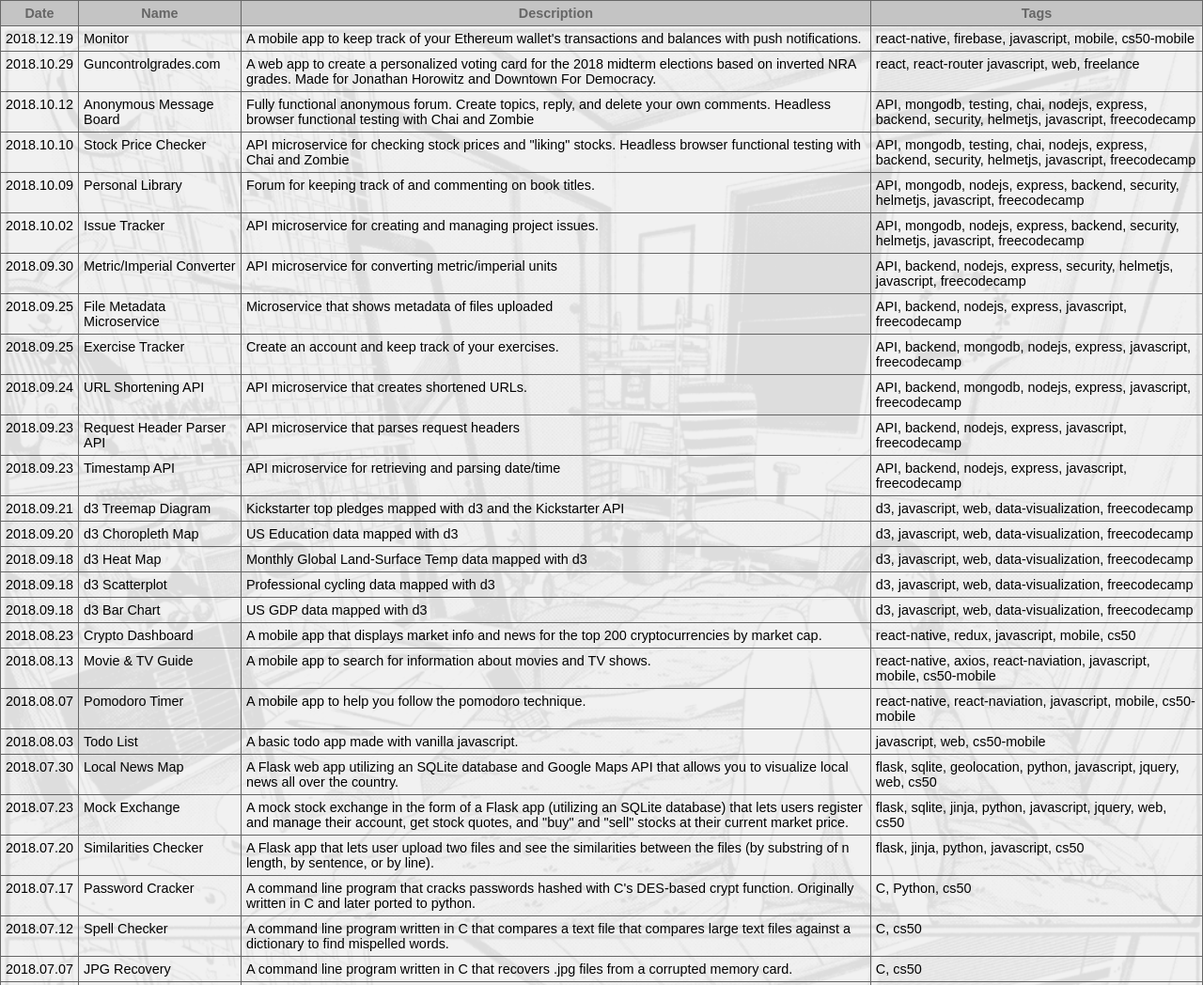
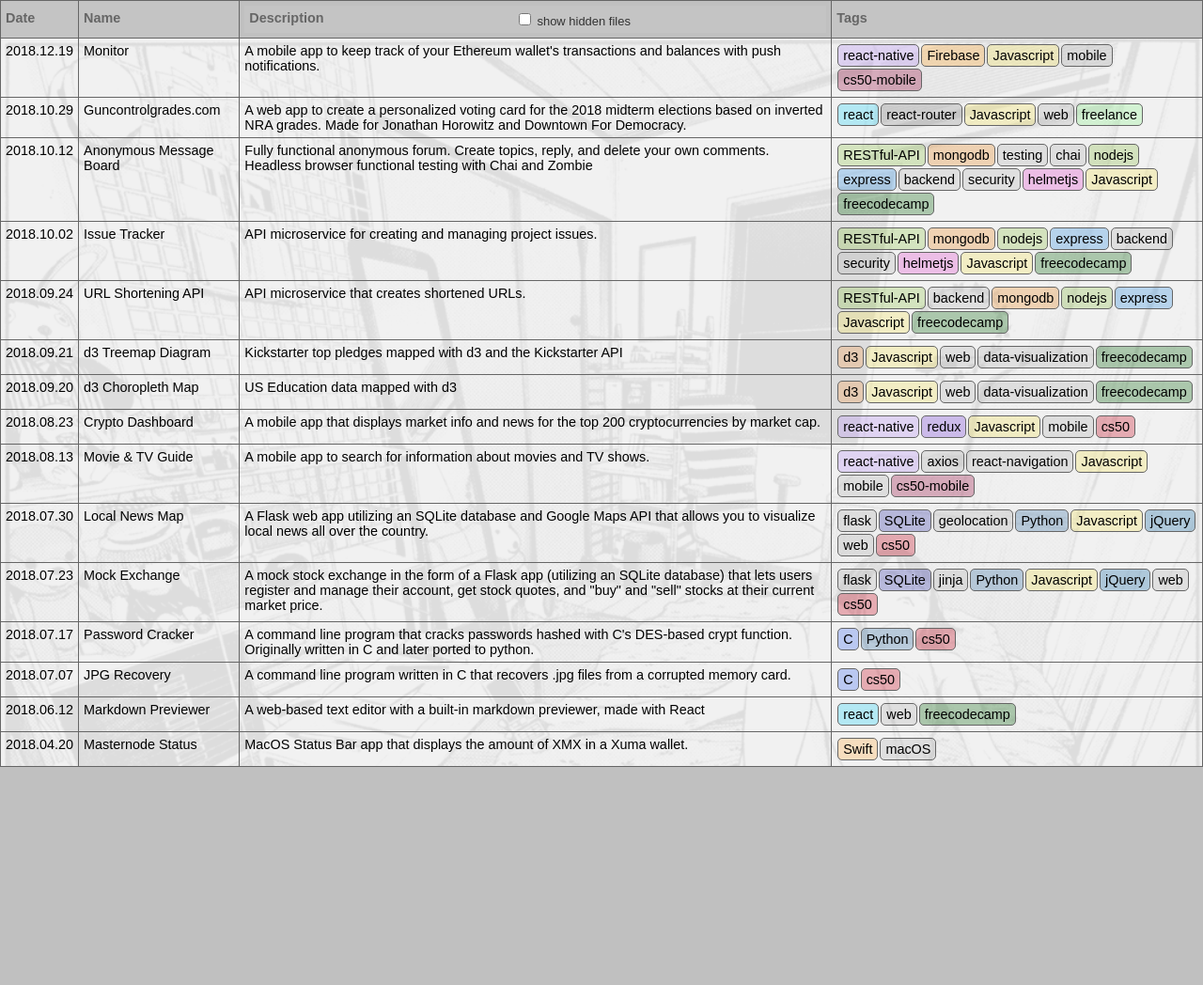
Before and after one commit to dillon/dillon-ml, a plain HTML site: page table.html in a window 1280 px wide. Shown: the top 1048 px of the page at 94% size. After the commit the page ends 816 px from the top, so only its background shows below. Drawn offline with Linux system fonts and the light colour scheme.

Commit message:
added colored tags and tag sort functionality

```diff
--- a/table.html
+++ b/table.html
@@ -21,9 +21,11 @@
     table {
       border-collapse: collapse;
       border-spacing: 1px;
+      width: 100%;
     }
 
     table tbody {
+      width: 100%;
       border-spacing: 2px;
       overflow: scroll;
       background-image: url('images/manga.png');
@@ -40,26 +42,40 @@
     table th {
       color: #666;
       background-color: rgba(200, 200, 200, .5);
-      /* text-align: left; */
+      text-align: left;
     }
 
-    table td {
+    #description-header {
+      border: none;
+      display: flex;
+      flex-direction: row;
+      justify-content: space-between;
+    }
+
+    table tbody td {
       vertical-align: top;
       padding: 5px;
       border: 1px solid #666;
     }
 
     table th {
-      vertical-align: top;
+      vertical-align: baseline;
       padding: 5px;
+      margin: 5px;
       border: 1px solid #666;
     }
 
     table tbody tr {
     background-color: rgba(240, 240, 240, .92);
     transition: 100ms;
+    }
+
+    /* table tbody tr:nth-child(2n) {
+      background-color: rgba(210, 210, 210, .92);
+    } */
+
+    #date-column, #name-column, #description-column {
       cursor: pointer;
-
     }
 
     table tbody tr:hover {
@@ -70,6 +86,55 @@
     table tr {
       border: 1px solid #666;
     }
+
+    #show-hidden-files {
+      font-weight: normal;
+      font-size:.9rem;
+      color: #333;
+    }
+
+    .tag {
+      background-color: rgba(180,180,180,.3);
+      border: 1px solid #666;
+      border-radius: 5px;
+      padding: 3px 5px;
+      display:inline-block;
+      margin: 1px;
+      transition: 100ms;
+      cursor: pointer;
+      color: black;
+      font-weight: normal;
+    }
+
+    .tag:hover {
+      background-color: transparent;
+      transition: 100ms;
+    }
+
+    .Swift { background-color: rgba(255, 172, 69, .3); }
+    .C { background-color: rgba(60, 106, 242, 0.3); }
+    .Javascript{ background-color: rgba(241, 224, 90, .3); }
+    .d3 { background-color: rgba(246,156,77,.3); }
+    .jQuery { background-color: rgba(19,102,164,.3); }
+    .Python { background-color: rgba(53, 114, 165, .3); }
+    .react-native { background-color: rgba(180,140,240,.3); }
+    .Firebase { background-color: rgba(253,165,45,.3); }
+    .react { background-color: rgba(36,209,245,.3); }
+    .cs50 { background-color: rgba(199,8,32,.3); }
+    .cs50-mobile { background-color: rgba(150,8,62,.3); }
+    .react-router { background-color: rgba(140,140,140,.3); }
+    .freelance { background-color: rgba(140,240,140,.3); }
+    .RESTful-API { background-color: rgba(142,196,73, .3); }
+    .mongodb { background-color: rgba(232,136,34,0.3); }
+    .freecodecamp { background-color: rgba(9,99,12, .3); }
+    .helmetjs { background-color: rgba(223,72,203, .3); }
+    .SQLite { background-color: rgba(52,54,168, .3); }
+    .nodejs { background-color: rgba(140,189,71,.3); }
+    .flask { background-color: rgba(180,180,180,.3); }
+    .redux { background-color: rgba(114, 56, 213, 0.3); }
+    .sass { background-color: rgba(255, 115, 185, 0.3); }
+    .express { background-color: rgba(43, 140, 220, 0.3); }
+
   </style>
 </head>
 
@@ -83,7 +148,7 @@
           date: "2018.03.29",
           name: "Javascript Calculator",
           description: "A calculator built with jQuery",
-          tags: "jQuery, javascript, web, freecodecamp",
+          tags: ['jQuery', 'Javascript', 'web', 'freecodecamp'],
           link: "https://codepen.io/dpett122/pen/yKzovY"
         },
         {
@@ -91,7 +156,7 @@
           date: "2018.04.20",
           name: "Masternode Status",
           description: "MacOS Status Bar app that displays the amount of XMX in a Xuma wallet.",
-          tags: "Swift, macOS",
+          tags: ['Swift', 'macOS'],
           link: "https://github.com/dillon/Masternode-Status"
         },
         {
@@ -99,7 +164,7 @@
           date: "2018.06.01",
           name: "Drum Machine",
           description: "A web-based drum machine built with react and scss",
-          tags: "react, scss, web, freecodecamp",
+          tags: ['react', 'sass', 'web', 'freecodecamp'],
           link: "https://codepen.io/dpett122/pen/Xqyeov?editors=0110"
         },
         {
@@ -107,7 +172,7 @@
           date: "2018.06.12",
           name: "Markdown Previewer",
           description: "A web-based text editor with a built-in markdown previewer, made with React",
-          tags: "react, web, freecodecamp",
+          tags: ['react', 'web', 'freecodecamp'],
           link: "https://github.com/dillon/Markdown-Previewer"
         },
         {
@@ -115,7 +180,7 @@
           date: "2018.07.07",
           name: "JPG Recovery",
           description: "A command line program written in C that recovers .jpg files from a corrupted memory card.",
-          tags: "C, cs50",
+          tags: ['C', 'cs50'],
           link: "https://github.com/dillon/cs50/tree/master/pset4/recover"
         },
         {
@@ -123,7 +188,7 @@
           date: "2018.07.12",
           name: "Spell Checker",
           description: "A command line program written in C that compares a text file that compares large text files against a dictionary to find mispelled words.",
-          tags: "C, cs50",
+          tags: ['C', 'cs50'],
           link: "https://github.com/dillon/cs50/blob/master/pset5/speller/README.md"
         },
         {
@@ -131,7 +196,7 @@
           date: "2018.07.17",
           name: "Password Cracker",
           description: "A command line program that cracks passwords hashed with C's DES-based crypt function. Originally written in C and later ported to python.",
-          tags: "C, Python, cs50",
+          tags: ['C', 'Python', 'cs50'],
           link: "https://github.com/dillon/cs50/tree/master/pset2/crack"
         },
         {
@@ -139,7 +204,7 @@
           date: "2018.07.20",
           name: "Similarities Checker",
           description: "A Flask app that lets user upload two files and see the similarities between the files (by substring of n length, by sentence, or by line).",
-          tags: "flask, jinja, python, javascript, cs50",
+          tags: ['flask', 'jinja', 'Python', 'Javascript', 'cs50'],
           link: "https://github.com/dillon/cs50/tree/master/pset6/similarities"
         },
         {
@@ -147,7 +212,7 @@
           date: "2018.07.23",
           name: "Mock Exchange",
           description: "A mock stock exchange in the form of a Flask app (utilizing an SQLite database) that lets users register and manage their account, get stock quotes, and \"buy\" and \"sell\" stocks at their current market price.",
-          tags: "flask, sqlite, jinja, python, javascript, jquery, web, cs50",
+          tags: ['flask', 'SQLite', 'jinja', 'Python', 'Javascript', 'jQuery', 'web', 'cs50'],
           link: "https://github.com/dillon/cs50/tree/master/pset7/finance"
         },
         {
@@ -155,7 +220,7 @@
           date: "2018.07.30",
           name: "Local News Map",
           description: "A Flask web app utilizing an SQLite database and Google Maps API that allows you to visualize local news all over the country.",
-          tags: "flask, sqlite, geolocation, python, javascript, jquery, web, cs50",
+          tags: ['flask', 'SQLite', 'geolocation', 'Python', 'Javascript', 'jQuery', 'web', 'cs50'],
           link: "https://github.com/dillon/cs50/tree/master/pset8/mashup"
         },
         {
@@ -163,31 +228,31 @@
           date: "2018.08.03",
           name: "Todo List",
           description: "A basic todo app made with vanilla javascript.",
-          tags: "javascript, web, cs50-mobile",
-          link: "https://github.com/dillon/cs50-mobile/tree/master/project0"
+          tags: ['Javascript', 'web', 'cs50-mobile'],
+          link: "https://github.com/dillon/'cs50-mobile'/tree/master/project0"
         },
         {
           show: false,
           date: "2018.08.07",
           name: "Pomodoro Timer",
           description: "A mobile app to help you follow the pomodoro technique.",
-          tags: "react-native, react-naviation, javascript, mobile, cs50-mobile",
-          link: "https://github.com/dillon/cs50-mobile/tree/master/project1"
+          tags: ['react-native', 'react-navigation', 'Javascript', 'mobile', 'cs50-mobile'],
+          link: "https://github.com/dillon/'cs50-mobile'/tree/master/project1"
         },
         {
           show: true,
           date: "2018.08.13",
           name: "Movie & TV Guide",
           description: "A mobile app to search for information about movies and TV shows.",
-          tags: "react-native, axios, react-naviation, javascript, mobile, cs50-mobile",
-          link: "https://github.com/dillon/cs50-mobile/tree/master/project2"
+          tags: ['react-native', 'axios', 'react-navigation', 'Javascript', 'mobile', 'cs50-mobile'],
+          link: "https://github.com/dillon/'cs50-mobile'/tree/master/project2"
         },
         {
           show: true,
           date: "2018.08.23",
           name: "Crypto Dashboard",
           description: "A mobile app that displays market info and news for the top 200 cryptocurrencies by market cap.",
-          tags: "react-native, redux, javascript, mobile, cs50",
+          tags: ['react-native', 'redux', 'Javascript', 'mobile', 'cs50'],
           link: "https://github.com/dillon/crypto-dashboard"
         },
         {
@@ -195,7 +260,7 @@
           date: "2018.09.18",
           name: "d3 Bar Chart",
           description: "US GDP data mapped with d3",
-          tags: "d3, javascript, web, data-visualization, freecodecamp",
+          tags: ['d3', 'Javascript', 'web', 'data-visualization', 'freecodecamp'],
           link: "https://codepen.io/dpett122/full/jvexPm/"
         },
         {
@@ -203,7 +268,7 @@
           date: "2018.09.18",
           name: "d3 Scatterplot",
           description: "Professional cycling data mapped with d3",
-          tags: "d3, javascript, web, data-visualization, freecodecamp",
+          tags: ['d3', 'Javascript', 'web', 'data-visualization', 'freecodecamp'],
           link: "https://codepen.io/dpett122/full/ZMqPLp/"
         },
         {
@@ -211,7 +276,7 @@
           date: "2018.09.18",
           name: "d3 Heat Map",
           description: "Monthly Global Land-Surface Temp data mapped with d3",
-          tags: "d3, javascript, web, data-visualization, freecodecamp",
+          tags: ['d3', 'Javascript', 'web', 'data-visualization', 'freecodecamp'],
           link: "https://codepen.io/dpett122/full/OoazgM/"
         },
         {
@@ -219,7 +284,7 @@
           date: "2018.09.20",
           name: "d3 Choropleth Map",
           description: "US Education data mapped with d3",
-          tags: "d3, javascript, web, data-visualization, freecodecamp",
+          tags: ['d3', 'Javascript', 'web', 'data-visualization', 'freecodecamp'],
           link: "https://codepen.io/dpett122/full/aaQaQX/"
         },
         {
@@ -227,7 +292,7 @@
           date: "2018.09.21",
           name: "d3 Treemap Diagram",
           description: "Kickstarter top pledges mapped with d3 and the Kickstarter API",
-          tags: "d3, javascript, web, data-visualization, freecodecamp",
+          tags: ['d3', 'Javascript', 'web', 'data-visualization', 'freecodecamp'],
           link: "https://codepen.io/dpett122/full/RYvXLq/"
         },
         {
@@ -235,7 +300,7 @@
           date: "2018.09.23",
           name: "Timestamp API",
           description: "API microservice for retrieving and parsing date/time",
-          tags: "API, backend, nodejs, express, javascript, freecodecamp",
+          tags: ['RESTful-API', 'backend', 'nodejs', 'express', 'Javascript', 'freecodecamp'],
           link: "https://api-project-timestamp.glitch.me"
         },
         {
@@ -243,7 +308,7 @@
           date: "2018.09.23",
           name: "Request Header Parser API",
           description: "API microservice that parses request headers",
-          tags: "API, backend, nodejs, express, javascript, freecodecamp",
+          tags: ['RESTful-API', 'backend', 'nodejs', 'express', 'Javascript', 'freecodecamp'],
           link: "https://hot-marble.glitch.me"
         },
         {
@@ -251,7 +316,7 @@
           date: "2018.09.24",
           name: "URL Shortening API",
           description: "API microservice that creates shortened URLs.",
-          tags: "API, backend, mongodb, nodejs, express, javascript, freecodecamp",
+          tags: ['RESTful-API', 'backend', 'mongodb', 'nodejs', 'express', 'Javascript', 'freecodecamp'],
           link: "https://fcc-url-shorterner-microservice.glitch.me/"
         },
         {
@@ -259,7 +324,7 @@
           date: "2018.09.25",
           name: "Exercise Tracker",
           description: "Create an account and keep track of your exercises.",
-          tags: "API, backend, mongodb, nodejs, express, javascript, freecodecamp",
+          tags: ['RESTful-API', 'backend', 'mongodb', 'nodejs', 'express', 'Javascript', 'freecodecamp'],
           link: "https://fcc-exercise-tracker-dpett.glitch.me/"
         },
         {
@@ -267,7 +332,7 @@
           date: "2018.09.25",
           name: "File Metadata Microservice",
           description: "Microservice that shows metadata of files uploaded",
-          tags: "API, backend, nodejs, express, javascript, freecodecamp",
+          tags: ['RESTful-API', 'backend', 'nodejs', 'express', 'Javascript', 'freecodecamp'],
           link: "https://fcc-file-metadata-service-dpett.glitch.me"
         },
         {
@@ -275,7 +340,7 @@
           date: "2018.09.30",
           name: "Metric/Imperial Converter",
           description: "API microservice for converting metric/imperial units",
-          tags: "API, backend, nodejs, express, security, helmetjs, javascript, freecodecamp",
+          tags: ['RESTful-API', 'backend', 'nodejs', 'express', 'security', 'helmetjs', 'Javascript', 'freecodecamp'],
           link: "https://fcc-metric-imperial-converter.glitch.me/"
         },
         {
@@ -283,7 +348,7 @@
           date: "2018.10.02",
           name: "Issue Tracker",
           description: "API microservice for creating and managing project issues.",
-          tags: "API, mongodb, nodejs, express, backend, security, helmetjs, javascript, freecodecamp",
+          tags: ['RESTful-API', 'mongodb', 'nodejs', 'express', 'backend', 'security', 'helmetjs', 'Javascript', 'freecodecamp'],
           link: "https://fcc-issue-tracker-2.glitch.me/"
         },
         {
@@ -291,7 +356,7 @@
           date: "2018.10.09",
           name: "Personal Library",
           description: "Forum for keeping track of and commenting on book titles.",
-          tags: "API, mongodb, nodejs, express, backend, security, helmetjs, javascript, freecodecamp",
+          tags: ['RESTful-API', 'mongodb', 'nodejs', 'express', 'backend', 'security', 'helmetjs', 'Javascript', 'freecodecamp'],
           link: "https://fcc-personal-library-dpett.glitch.me/"
         },
         {
@@ -299,7 +364,7 @@
           date: "2018.10.10",
           name: "Stock Price Checker",
           description: "API microservice for checking stock prices and \"liking\" stocks. Headless browser functional testing with Chai and Zombie",
-          tags: "API, mongodb, testing, chai, nodejs, express, backend, security, helmetjs, javascript, freecodecamp",
+          tags: ['RESTful-API', 'mongodb', 'testing', 'chai', 'nodejs', 'express', 'backend', 'security', 'helmetjs', 'Javascript', 'freecodecamp'],
           link: "https://fcc-stock-price-checker-dpett.glitch.me/"
         },
         {
@@ -307,7 +372,7 @@
           date: "2018.10.12",
           name: "Anonymous Message Board",
           description: "Fully functional anonymous forum. Create topics, reply, and delete your own comments. Headless browser functional testing with Chai and Zombie",
-          tags: "API, mongodb, testing, chai, nodejs, express, backend, security, helmetjs, javascript, freecodecamp",
+          tags: ['RESTful-API', 'mongodb', 'testing', 'chai', 'nodejs', 'express', 'backend', 'security', 'helmetjs', 'Javascript', 'freecodecamp'],
           link: "https://fcc-anonymous-message-board-dpett.glitch.me/"
         },
         {
@@ -315,7 +380,7 @@
           date: "2018.10.29",
           name: "Guncontrolgrades.com",
           description: "A web app to create a personalized voting card for the 2018 midterm elections based on inverted NRA grades. Made for Jonathan Horowitz and Downtown For Democracy.",
-          tags: "react, react-router javascript, web, freelance",
+          tags: ['react', 'react-router', 'Javascript', 'web', 'freelance'],
           link: "https://github.com/dillon/guncontrolgrades_midterms"
         },
         {
@@ -323,36 +388,88 @@
           date: "2018.12.19",
           name: "Monitor",
           description: "A mobile app to keep track of your Ethereum wallet's transactions and balances with push notifications.",
-          tags: "react-native, firebase, javascript, mobile, cs50-mobile",
+          tags: ['react-native', 'Firebase', 'Javascript', 'mobile', 'cs50-mobile'],
           link: "https://github.com/dillon/monitor"
         }
       ]
 
-    window.onload = function () {
+    function handleCheckbox() {
+      const checkbox = document.getElementById('checkbox')
+      let filter = document.getElementById('filter');
+      if (filter) filter = filter.innerText
+
+      fillTable(checkbox.checked, filter);
+    }
+
+    window.onload = () => fillTable(false)
+
+    function fillTable(showHidden, filterBy) {
       const tbody = document.getElementById('projects')
+      tbody.innerHTML = null;
+
+      if (filterBy) {
+        // add filter tag if need be;
+        const filter = document.createElement('span')
+        filter.setAttribute('class', 'tag')
+        filter.classList.add(filterBy)
+        filter.id = 'filter'
+        filter.innerHTML = filterBy
+        filter.addEventListener('click', function () {
+          const checkbox = document.getElementById('checkbox')
+          fillTable(checkbox.checked, null)
+          console.log('hi');
+        })
+
+        document.getElementById('filter-container').innerHTML = '';
+        document.getElementById('filter-container').appendChild(filter);
+      } else {
+        document.getElementById('filter-container').innerHTML = ''
+      }
 
       const tableRows = projects.map((project) => {
+        if (!filterBy || project.tags.includes(filterBy)) {
+          if (showHidden || project.show) {
             const row = tbody.insertRow(0)
 
             const dateColumn = document.createElement('td')
             dateColumn.innerHTML = project.date
+            dateColumn.id = 'date-column'
+            dateColumn.addEventListener('click', function () { window.open(project.link) });
             row.appendChild(dateColumn)
 
             const nameColumn = document.createElement('td')
             nameColumn.innerHTML = project.name
+            nameColumn.id = 'name-column'
+            nameColumn.addEventListener('click', function () { window.open(project.link) });
             row.appendChild(nameColumn)
 
             const descriptionColumn = document.createElement('td')
             descriptionColumn.innerHTML = project.description
+            descriptionColumn.id = 'description-column'
+            descriptionColumn.addEventListener('click', function () { window.open(project.link) });
             row.appendChild(descriptionColumn)
 
             const tagsColumn = document.createElement('td')
-        tagsColumn.innerHTML = project.tags
+            project.tags.map((tagText, index) => {
+              const tag = document.createElement('span')
+              tag.setAttribute('class', 'tag')
+              tag.classList.add(tagText)
+              tag.innerHTML = tagText;
+              // if (index%3===0) {
+              //   const br = document.createElement('br')
+              //   tagsColumn.appendChild(br);
+              // }
+              tag.addEventListener('click', function () {
+                const checkboxVal = document.getElementById('checkbox')
+                fillTable(checkboxVal.checked, tagText)
+              })
+              tagsColumn.appendChild(tag)
+
+
+            })
             row.appendChild(tagsColumn)
-
-        row.addEventListener('click', function () {
-          window.open(project.link)
-        });
+          }
+        }
       });
     }
 
@@ -364,8 +481,21 @@
         <tr>
           <th>Date</th>
           <th>Name</th>
-          <th>Description</th>
-          <th>Tags</th>
+          <th id="description-header">
+            Description
+            <div id="show-hidden-files">
+              <input id="checkbox" onclick="handleCheckbox()" type="checkbox" name="showHidden" value="showHidden">
+              show hidden files
+            </div>
+            <div></div>
+          </th>
+          <th id="tag-header">
+            Tags
+            <span id="filter-container">
+              <!-- filled with js -->
+            </span>
+            <div></div>
+          </th>
         </tr>
       </thead>
       <tbody id="projects">
```
Lines whose indentation alone changed are shown as unchanged.
